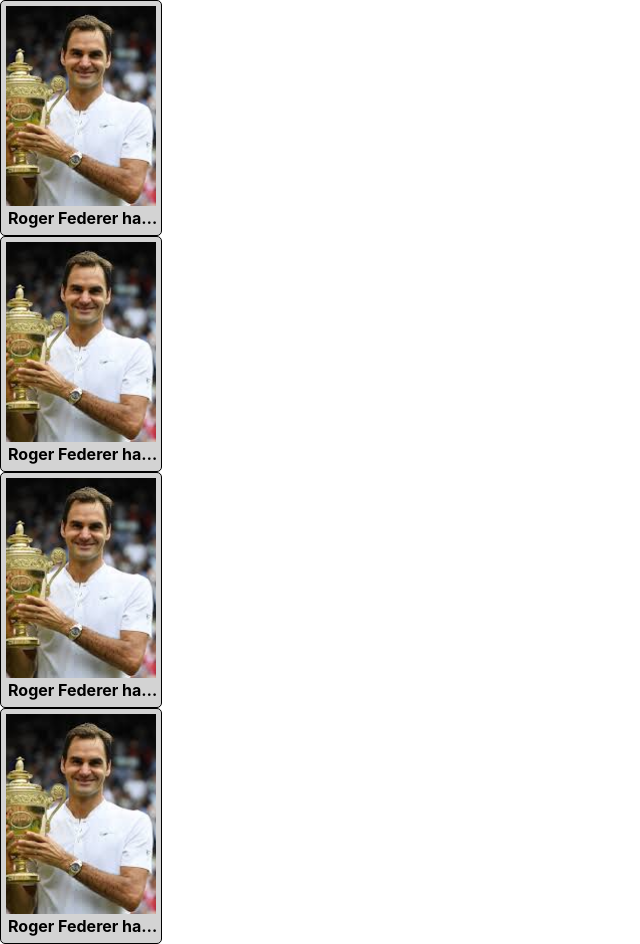
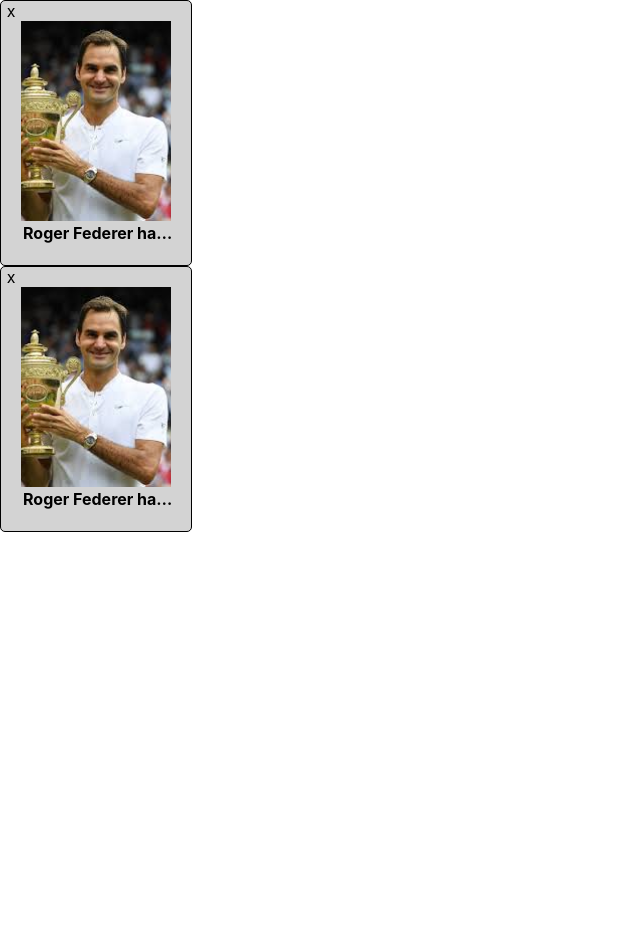
Before and after one commit to forgreatness/photo_uploader_web_app, a React (Create React App) app: page / in a window 1280 px wide. Shown: the whole page, without its empty margins (0-640 px from the left). After the commit the page ends 800 px from the top, so only its background shows below. Built offline with nearby package versions, Linux system fonts and the light colour scheme.

Commit message:
because I want to add a feature that allow image component to be remove by the user

```diff
--- a/src/App.css
+++ b/src/App.css
@@ -30,12 +30,23 @@
 
 .image-container {
   background-color: #D3D3D3;
-  padding: 5px;
+  padding: 20px;
   border: 1px solid black;
   border-radius: 5px;
   display: flex;
   flex-direction: column;
   width: 150px;
+  position: relative;
+}
+
+.close-image-block {
+  display: inline-block;
+  position: absolute;
+  top: 0;
+  left: 0;
+  width: 20px;
+  height: 20px;
+  text-align: center;
 }
 
 .uploaded-image {
```
Also changed, not shown: src/App.js.
